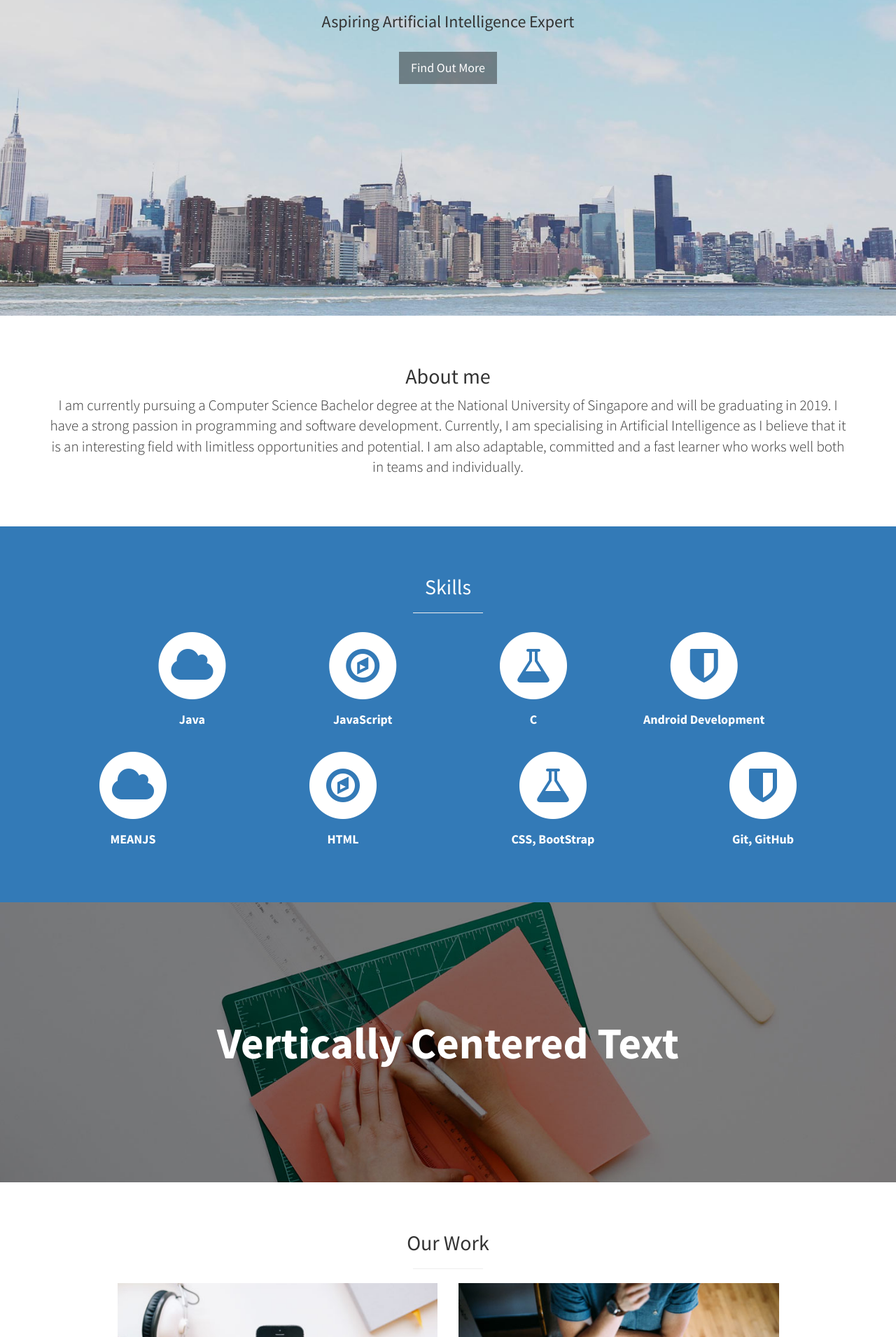
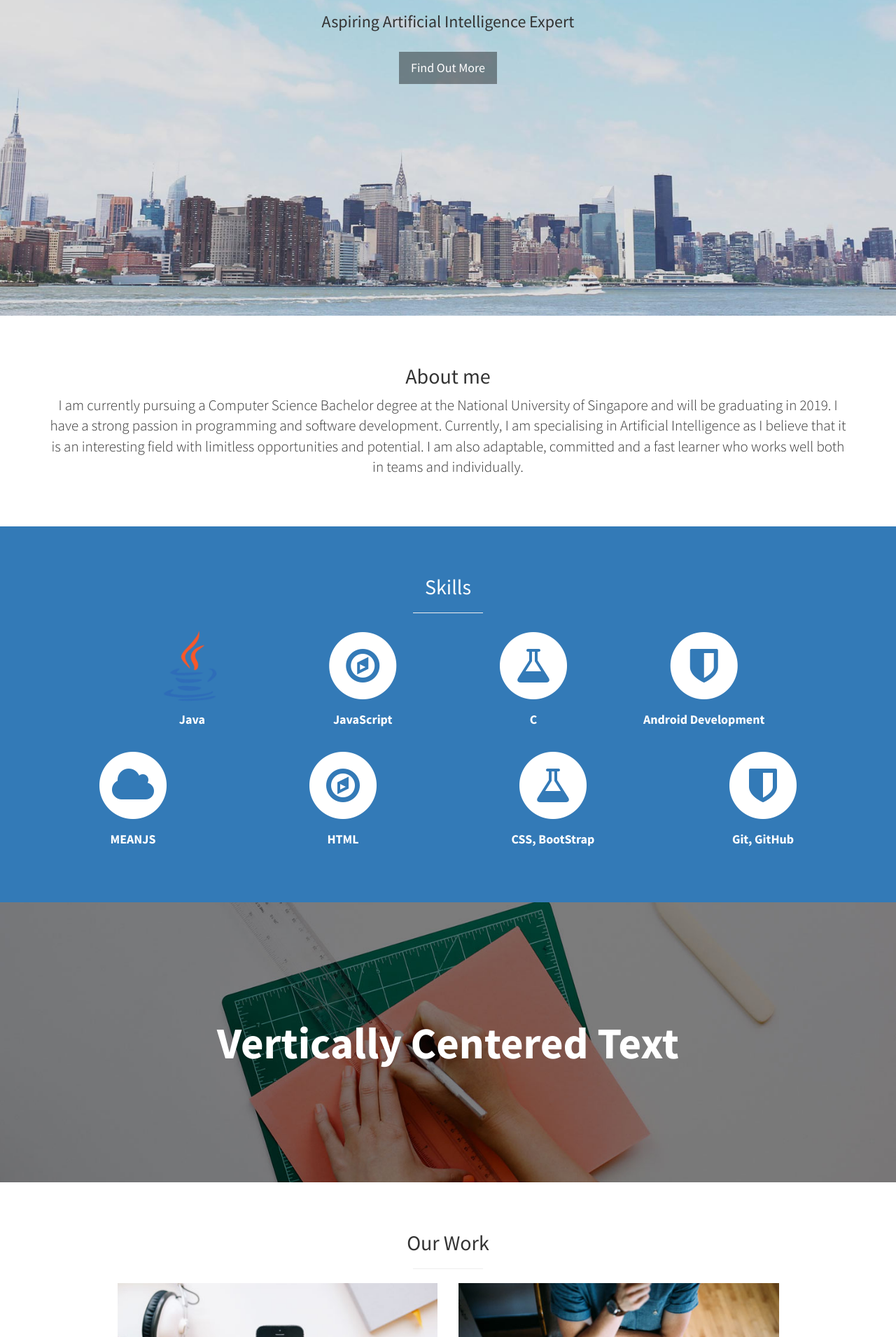
Before and after one commit to lowjiansheng/lowjiansheng, a Jekyll site: the page built from index.html, in a window 1280 px wide. Shown: the part 449-2359 px from the top of the page at 70% size. Built offline with Jekyll 4.4.1, drawn with Linux system fonts in a browser that asks for light colours.

Commit message:
Add java image.

```diff
--- a/_includes/services.html
+++ b/_includes/services.html
@@ -9,8 +9,7 @@
           <div class="col-md-3 col-sm-6">
             <div class="service-item">
               <span class="fa-stack fa-4x">
-              <i class="fa fa-circle fa-stack-2x"></i>
-              <i class="fa fa-cloud fa-stack-1x text-primary"></i>
+              <img class="img-responsive" src="img/java.png"
             </span>
               <h4>
                 <strong>Java</strong>
```
Also changed, not shown: img/java.png (added).
